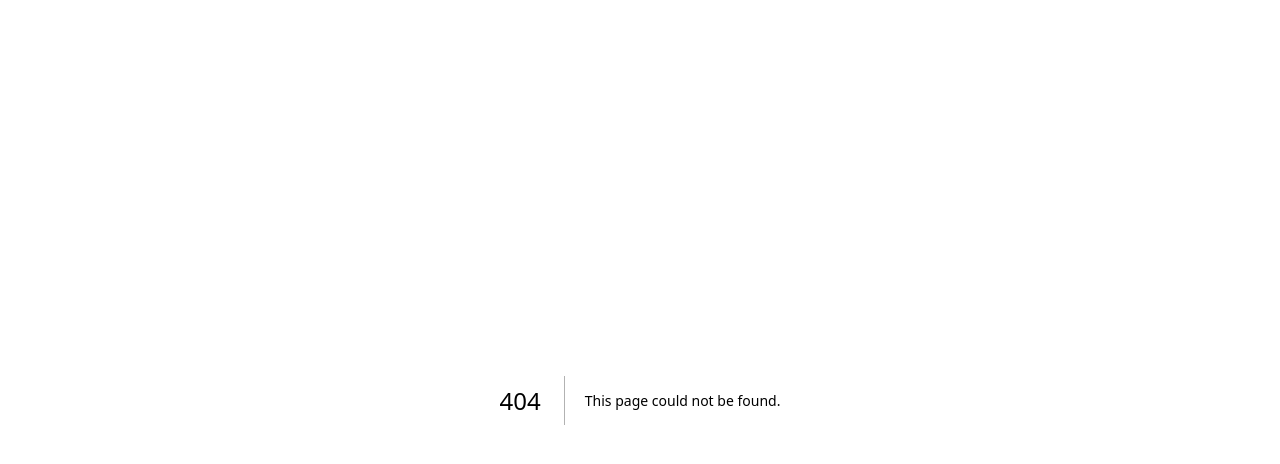
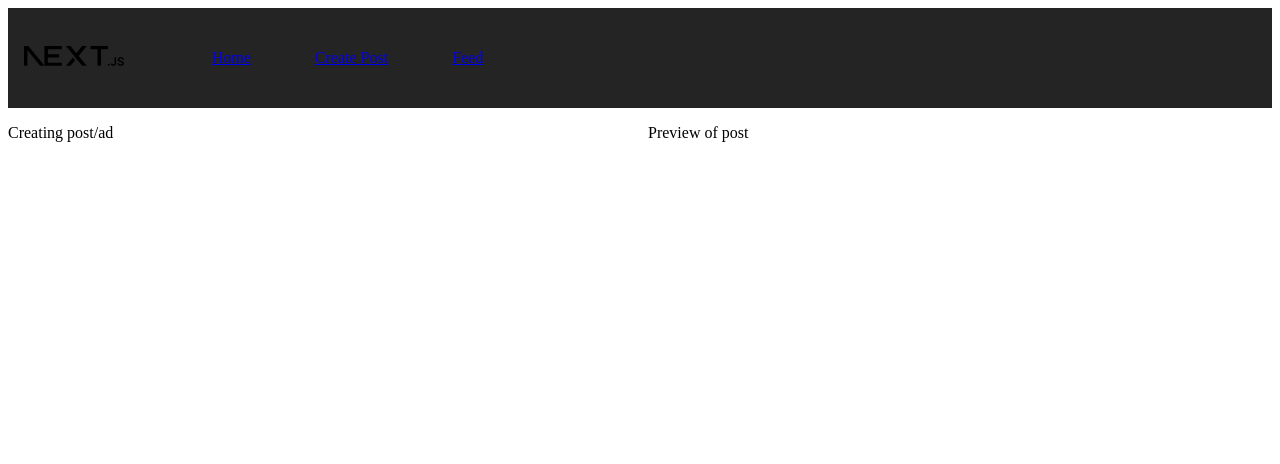
Before and after one commit to zeeshanhshaheen/semester-project-prototype, a Next.js app: page /createpost in a window 1280 px wide. Before the commit this address had no page. Shown: the top 464 px of the page. Built offline with nearby package versions, Linux system fonts and the light colour scheme.

Commit message:
createpost page and navbar

```diff
--- /dev/null
+++ b/app/globals.css
@@ -0,0 +1,79 @@
+@tailwind base;
+@tailwind components;
+
+
+:root {
+    font-family:  Arial, sans-serif;
+    line-height: 1.5;
+    font-weight: 400;
+
+    color-scheme: light dark;
+    color: rgba(255, 255, 255, 0.87);
+    background-color: #242424;
+
+    font-synthesis: none;
+    text-rendering: optimizeLegibility;
+    -webkit-font-smoothing: antialiased;
+    -moz-osx-font-smoothing: grayscale;
+    -webkit-text-size-adjust: 100%;
+
+    --font-base: 'Open Sans', sans-serif;
+    --font-alt: 'Noto Sans JP', sans-serif;
+    --color-black: #0c0c0c;
+    --color-white: #FFFFFF;
+    --color-golden: #DCCA87;
+  }
+
+  a {
+    font-weight: 500;
+    color: unset;
+    text-decoration: inherit;
+  }
+  a:hover {
+    color: var(--color-golden);
+  }
+
+  body {
+    margin: 0;
+    display: flex;
+    place-items: center;
+    min-width: 320px;
+    min-height: 100vh;
+  }
+
+  h1 {
+    font-size: 3.2em;
+    line-height: 1.1;
+  }
+
+  button {
+    border-radius: 8px;
+    border: 1px solid transparent;
+    padding: 0.6em 1.2em;
+    font-size: 1em;
+    font-weight: 500;
+    font-family: inherit;
+    background-color: #1a1a1a;
+    cursor: pointer;
+    transition: border-color 0.25s;
+  }
+  button:hover {
+    border-color: #646cff;
+  }
+  button:focus,
+  button:focus-visible {
+    outline: 4px auto -webkit-focus-ring-color;
+  }
+
+  @media (prefers-color-scheme: light) {
+    :root {
+      color: #213547;
+      background-color: #242424;
+    }
+    a:hover {
+      color: #747bff;
+    }
+    button {
+      background-color: #f9f9f9;
+    }
+  }
--- /dev/null
+++ b/components/navbar/Navbar.tsx
@@ -0,0 +1,29 @@
+import React from "react";
+import Image from "next/image";
+import Link from "next/link";
+import nextIcon from "../../public/next.svg";
+
+import styles from "./navbar.module.css";
+
+const Navbar = () => {
+  return (
+    <nav className={styles.navbar}>
+      <div className={styles.navbar_logo}>
+        <Image src={nextIcon} alt="navbar logo" />
+      </div>
+      <ul className={styles.navbar_list}>
+        <li className={styles.navbar_list_element}>
+          <Link href="/">Home</Link>
+        </li>
+        <li>
+          <Link href="/createpost">Create Post</Link>
+        </li>
+        <li>
+          <Link href="/feed">Feed</Link>
+        </li>
+      </ul>
+    </nav>
+  );
+};
+
+export default Navbar;
--- /dev/null
+++ b/components/navbar/navbar.module.css
@@ -0,0 +1,28 @@
+.navbar {
+    display: flex;
+    background-color: #242424;
+}
+
+.navbar_list {
+    display: flex;
+    list-style: none;
+    justify-content: center;
+    align-content: center;
+    flex-wrap: wrap;
+}
+
+.navbar_logo {
+    width: 100px;
+    height: auto;
+    margin: 0.5rem 1rem;
+}
+
+.navbar_logo img {
+    object-fit: contain;
+    width: 100px;
+}
+
+.navbar_list li {
+    margin: 0 2rem;
+    cursor: pointer;
+}
--- a/pages/_document.tsx
+++ b/pages/_document.tsx
@@ -1,4 +1,4 @@
-import { Html, Head, Main, NextScript } from 'next/document';
+import { Html, Head, Main, NextScript } from "next/document";
 
 export default function Document() {
   return (
--- /dev/null
+++ b/pages/createpost/index.tsx
@@ -0,0 +1,23 @@
+import React from "react";
+import Navbar from "@/components/navbar/Navbar";
+import Grid from "@mui/material/Grid";
+
+import styles from "./createpost.module.css";
+
+const CreatePost = () => {
+  return (
+    <>
+      <Navbar />
+      <Grid container spacing={2}>
+        <Grid item xs={6}>
+          <p>Creating post/ad</p>
+        </Grid>
+        <Grid item xs={6}>
+          <p>Preview of post</p>
+        </Grid>
+      </Grid>
+    </>
+  );
+};
+
+export default CreatePost;
```
Also changed, not shown: pages/index.tsx (+9 -4 lines), pages/createpost/createpost.module.css (added).
